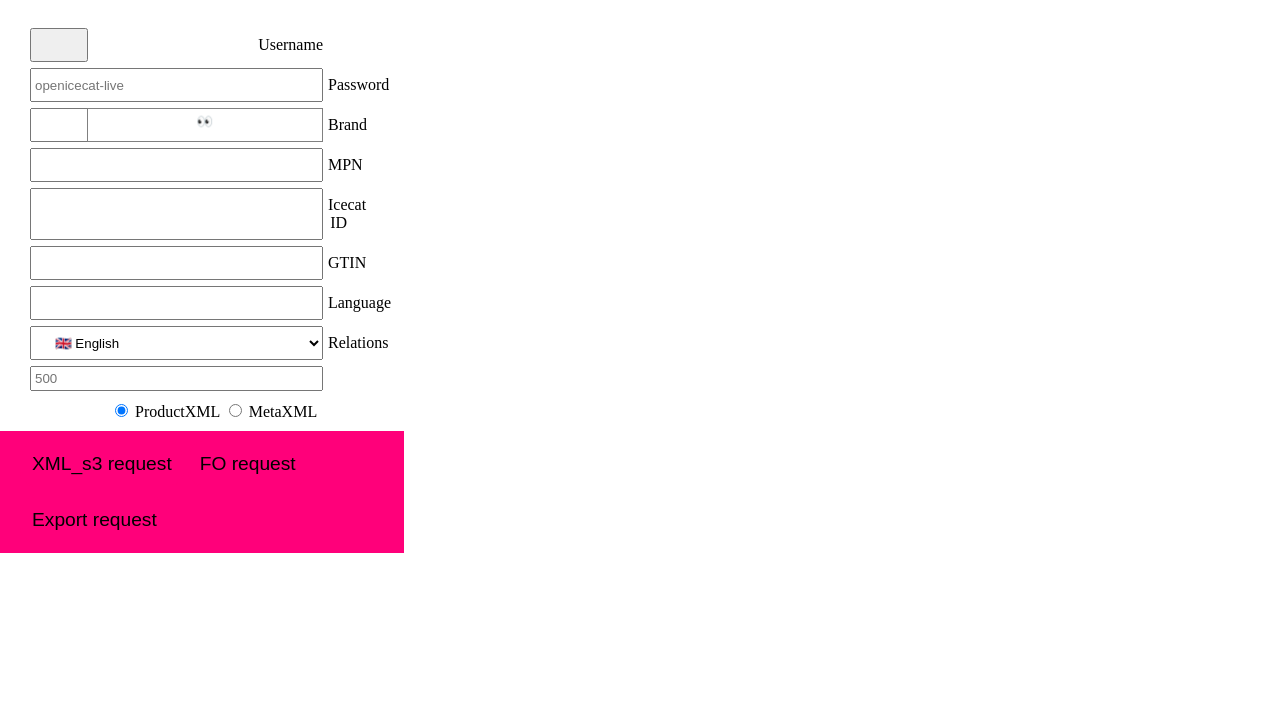
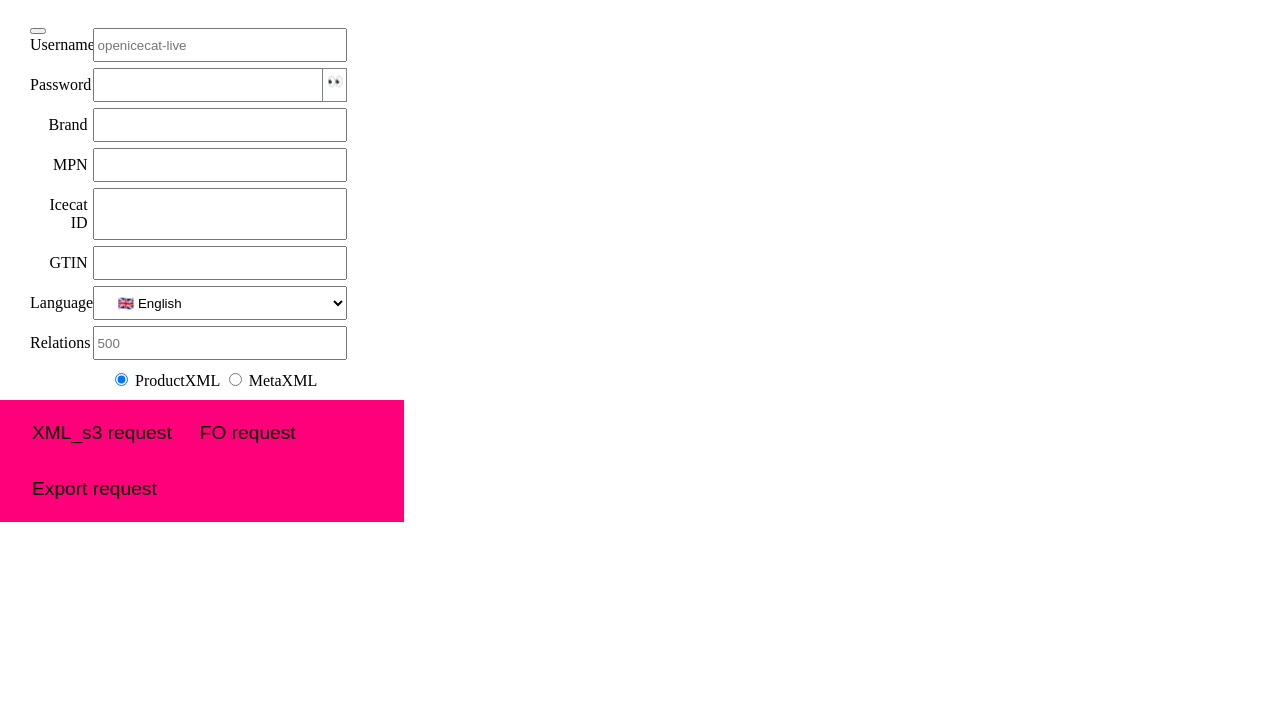
Before and after one commit to new-house-drive/FrostKitty, a website: page public/index.html in a window 1280 px wide. Shown: the part 88-800 px from the top of the page. Drawn offline with Linux system fonts and the light colour scheme.

Commit message:
add clear all style

```diff
--- a/public/css/style.css
+++ b/public/css/style.css
@@ -107,6 +107,10 @@
     padding-left: 80px;
     padding-top: 10px;
     padding-bottom: 10px;
+}
+
+#input-form-clear-all {
+    position: absolute;
 }
 
 /* JSON VIEW */
```
